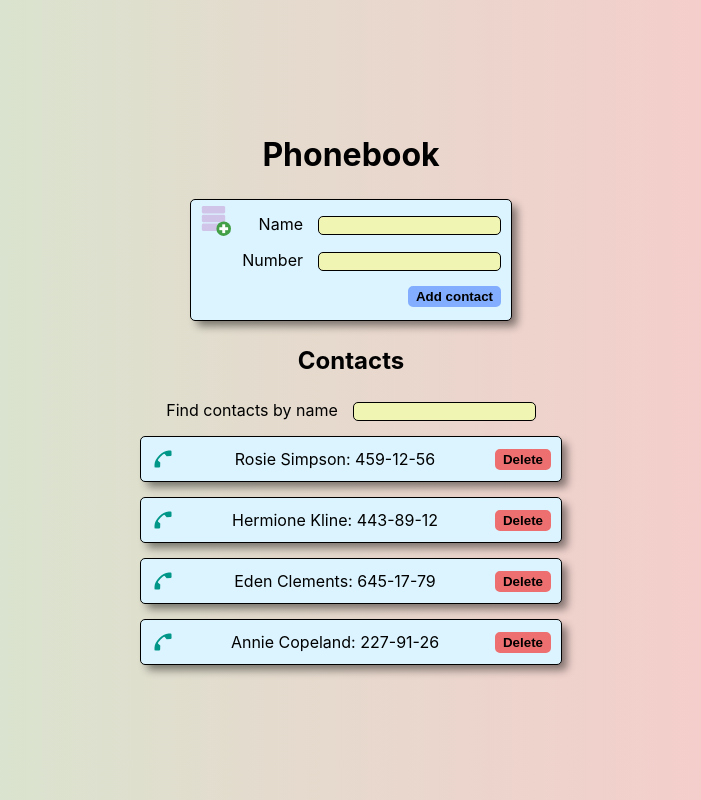
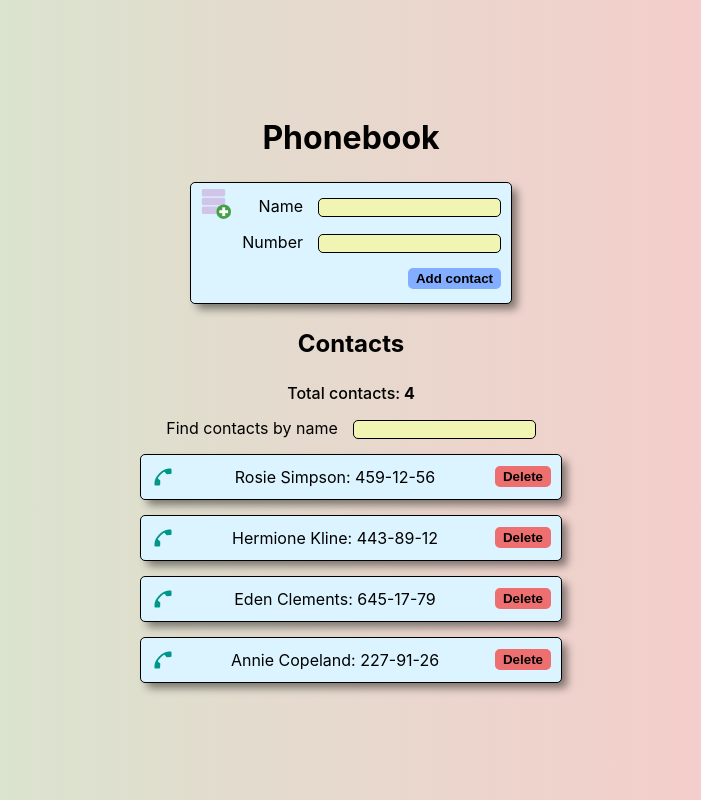
Before and after one commit to Stylize-K/goit-react-hw-02-phonebook, a React (Create React App) app: page / in a window 1280 px wide. Shown: the whole page, without its empty margins (289-990 px from the left). Built offline with nearby package versions, Linux system fonts and the light colour scheme.

Commit message:
Add contacts total count

```diff
--- a/src/components/App.jsx
+++ b/src/components/App.jsx
@@ -76,6 +76,10 @@ export class App extends Component {
         <h1 className={css.title}>Phonebook</h1>
         <ContactForm onSubmit={this.formSubmitHandler} />
         <h2 className={css.subtitle}>Contacts</h2>
+        <p className={css.total}>
+          Total contacts:
+          <span className={css.total_count}> {this.state.contacts.length}</span>
+        </p>
         <Filter value={this.state.filter} onChange={this.handleChangeFilter} />
         <ContactList
           filteredContacts={filteredContacts}
--- a/src/components/App.module.css
+++ b/src/components/App.module.css
@@ -5,3 +5,12 @@
 .subtitle {
   margin: 25px 0 25px 0;
 }
+
+.total {
+  margin-bottom: 15px;
+  font-weight: 500;
+}
+
+.total_count {
+  font-weight: 700;
+}
```
